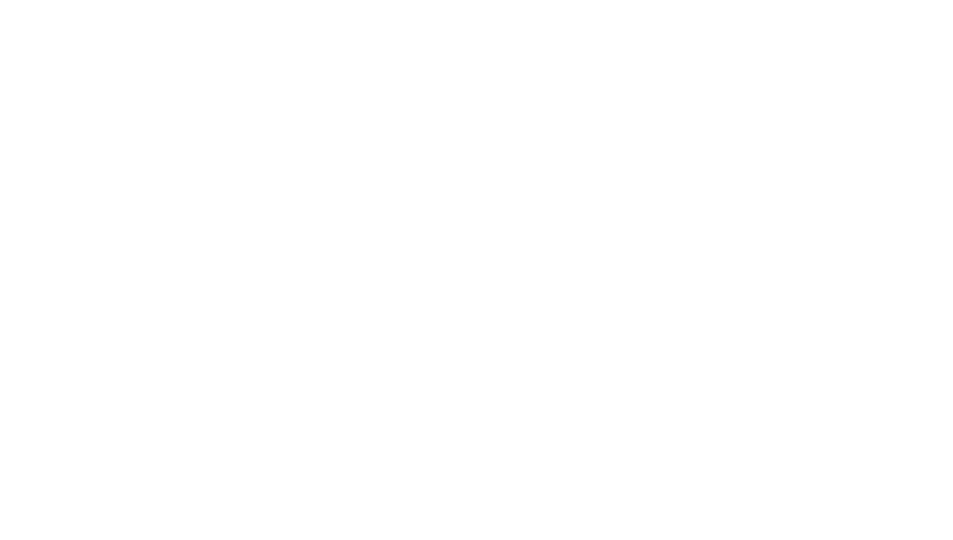
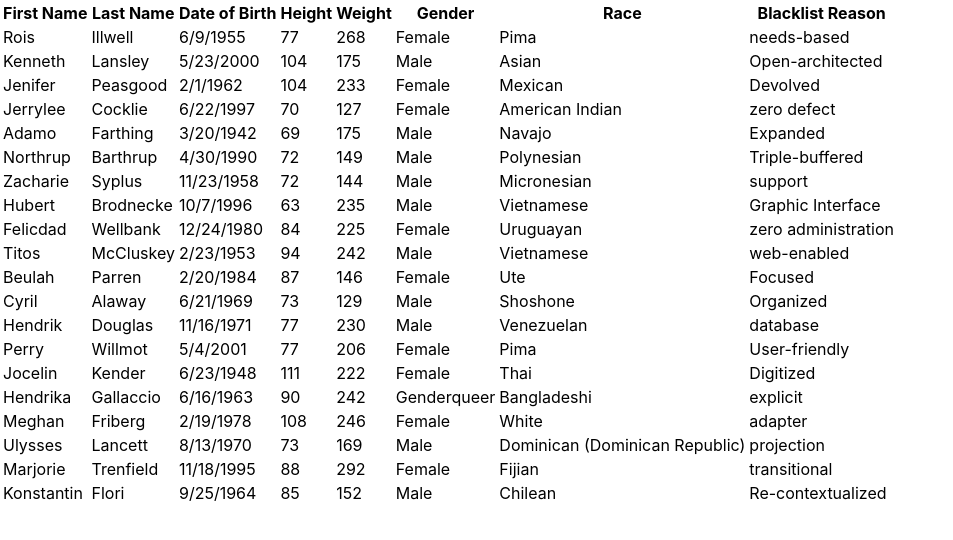
Before and after one commit to ArthurL808/nextjs-blacklist, a Next.js app: page /defendantList in a window 1280 px wide. Shown: the top 540 px of the page, without its empty margins (0-953 px from the left). Built offline with nearby package versions, Linux system fonts and the light colour scheme.

Commit message:
able to render mock defendantlist to page

```diff
--- a/pages/defendantList.js
+++ b/pages/defendantList.js
@@ -1,9 +1,33 @@
 import defendants from '../defendants.json'
-
 const DefendantList = () =>{
 
     return <table>
-
+        <thead>
+        <tr>
+            <th>First Name</th>
+            <th>Last Name</th>
+            <th>Date of Birth</th>
+            <th>Height</th>
+            <th>Weight</th>
+            <th>Gender</th>
+            <th>Race</th>
+            <th>Blacklist Reason</th>
+        </tr>
+        </thead>
+        <tbody>
+        {defendants.map((defendant)=>{
+           return( <tr key={defendant.id}>
+                <td>{defendant.first_name}</td>
+                <td>{defendant.last_name}</td>
+                <td>{defendant.dob}</td>
+                <td>{defendant.height}</td>
+                <td>{defendant.weight}</td>
+                <td>{defendant.gender}</td>
+                <td>{defendant.race}</td>
+                <td>{defendant.reasons}</td>
+            </tr>)
+        })}
+        </tbody>
     </table>
 }
 
```
